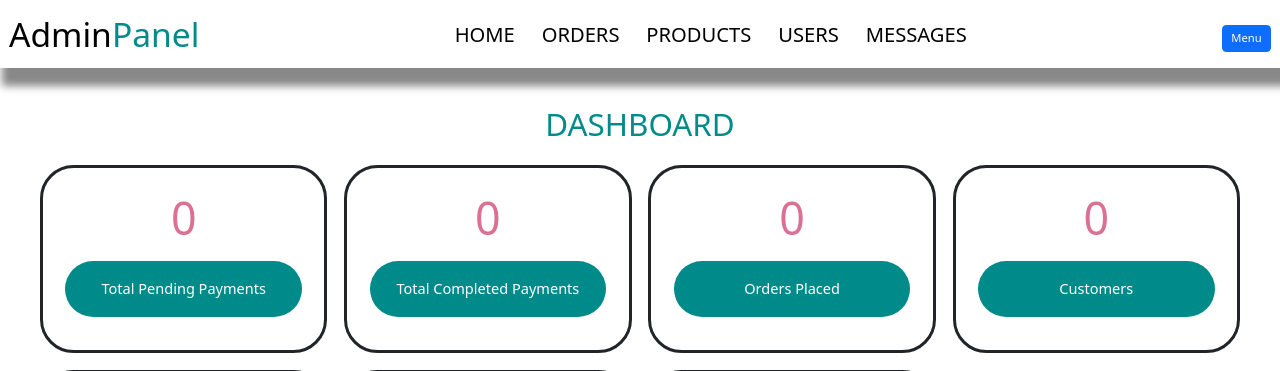
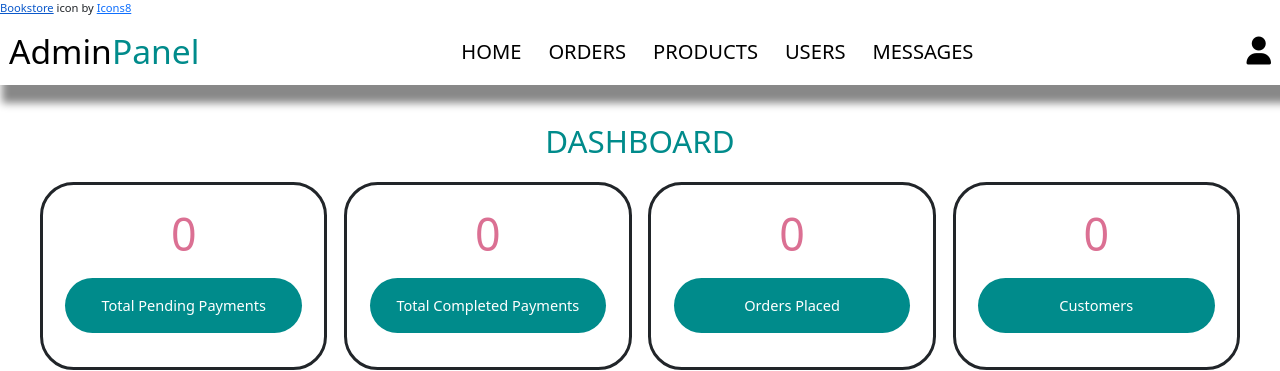
Before and after one commit to kamoM312/Bookstore-Library, a PHP site: page /admin_home.php in a window 1280 px wide. Shown: the top 371 px of the page. Run offline with PHP 8.4, Linux system fonts and the light colour scheme; the visitor is signed in with stand-in values (Sample User, id 1); data that the repository does not hold is empty; some libraries are stand-ins or nearby versions.

Commit message:
added favicon to header and attributed author

```diff
--- a/admin_header.php
+++ b/admin_header.php
@@ -4,8 +4,8 @@ if(isset($message)) {
 	foreach ($message as $message) {
 		echo '
 		<div class="message">
-			<span>'.$message.'</span>
-			<i onclick="this.parentElement.remove();"></i>
+		<span>'.$message.'</span>
+		<i class="fas fa-times" onclick="this.parentElement.remove();"></i>
 		</div>';
 	}
 }
@@ -13,6 +13,11 @@ if(isset($message)) {
 ?>
 
 <header class="header">
+
+	<link rel="icon" type="image/x-icon" href=images/icons8-bookstore-66.png>
+
+	<a target="_blank" href="https://icons8.com/icon/R1rn7WbAKt5O/bookstore">Bookstore</a> icon by <a target="_blank" href="https://icons8.com">Icons8</a>
+
 
 	<div class="flex">
 
@@ -31,36 +36,10 @@ if(isset($message)) {
 		<!-- Add menu button and user button styling -->
 
 
-		<!-- toggle menu -->
-		<button class="btn btn-primary" type="button" data-bs-toggle="offcanvas" data-bs-target="#offcanvasRight" aria-controls="offcanvasRight">Menu</button>
-
-		<div class="offcanvas offcanvas-end" tabindex="-1" id="offcanvasRight" aria-labelledby="offcanvasRightLabel">
-			<div class="offcanvas-header">
-				<h5 class="offcanvas-title" id="offcanvasRightLabel">Menu</h5>
-				<button type="button" class="btn-close" data-bs-dismiss="offcanvas" aria-label="Close"></button>
-			</div>
-			<div class="offcanvas-body">
-				<a href="admin_home.php">HOME</a>
-				<a href="admin_orders.php">ORDERS</a>
-				<a href="admin_products.php">PRODUCTS</a>
-				<a href="admin_users.php">USERS</a>
-				<a href="admin_messages.php">MESSAGES</a>
-
-				<div class="account-box2">
-
-					<p>username : <span><?php echo $_SESSION['admin_name']; ?></span></p>
-					<p>email : <span><?php echo $_SESSION['admin_email']; ?></span></p>
-					<a href="logout.php" class="logout-btn">LOGOUT</a>
-
-				</div>
-
-			</div>
-
-
-
+		<div class="icons">
+			<div id="menu-btn" class="fas fa-bars"></div>
+			<div id="user-btn" class="fas fa-user"></div>
 		</div>
-
-
 
 		<div class="account-box">
 
```
